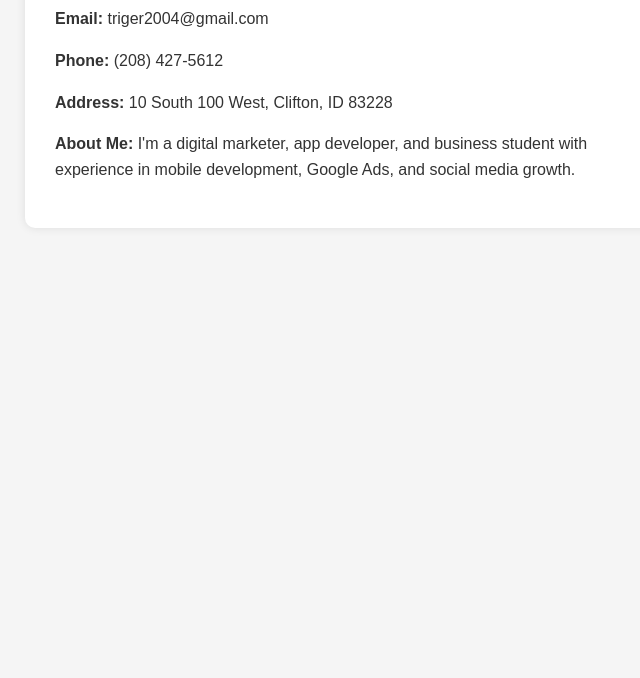
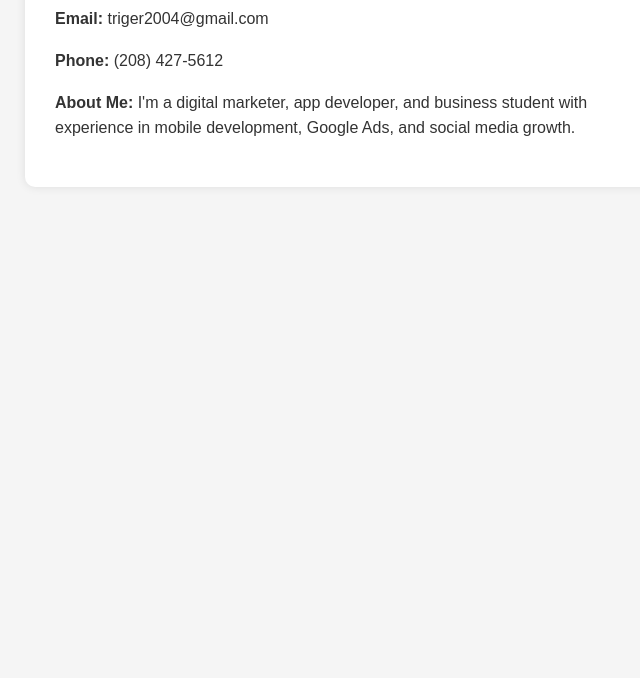
Before and after one commit to Trigger2004/parker-henderson, a plain HTML site: page index.html in a window 1280 px wide. Shown: the part 122-800 px from the top of the page, without its empty margins (285-925 px from the left). Drawn offline with Linux system fonts and the light colour scheme.

Commit message:
Update index.html

```diff
--- a/index.html
+++ b/index.html
@@ -32,7 +32,6 @@
     <h1>Parker Henderson</h1>
     <p><strong>Email:</strong> triger2004@gmail.com</p>
     <p><strong>Phone:</strong> (208) 427-5612</p>
-        <p><strong>Address:</strong> 10 South 100 West, Clifton, ID 83228</p>
 <p><strong>About Me:</strong> I'm a digital marketer, app developer, and business student with experience in mobile development, Google Ads, and social media growth.</p>
 </div>
 </body>
```
Lines whose indentation alone changed are shown as unchanged.
